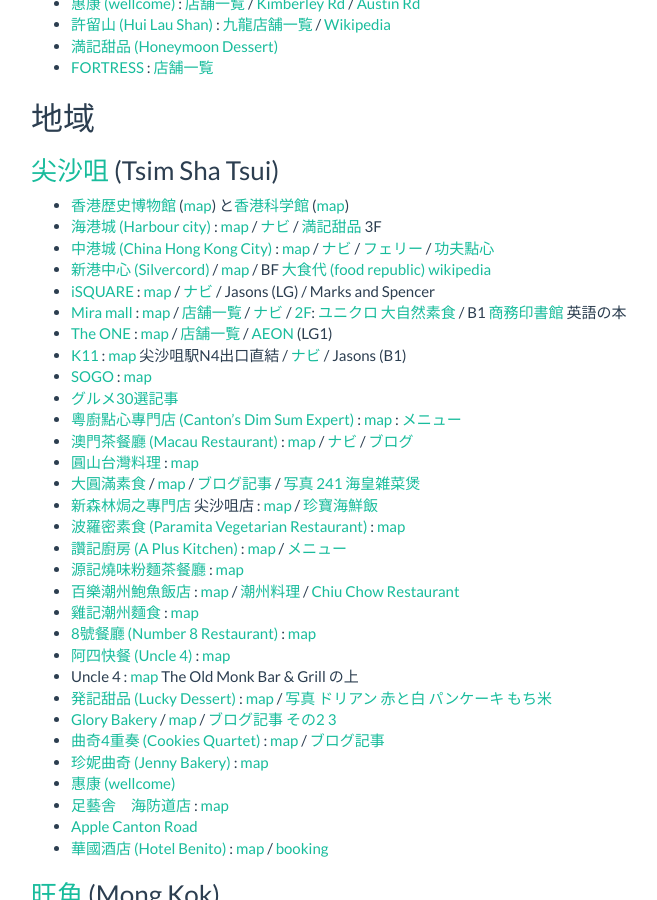
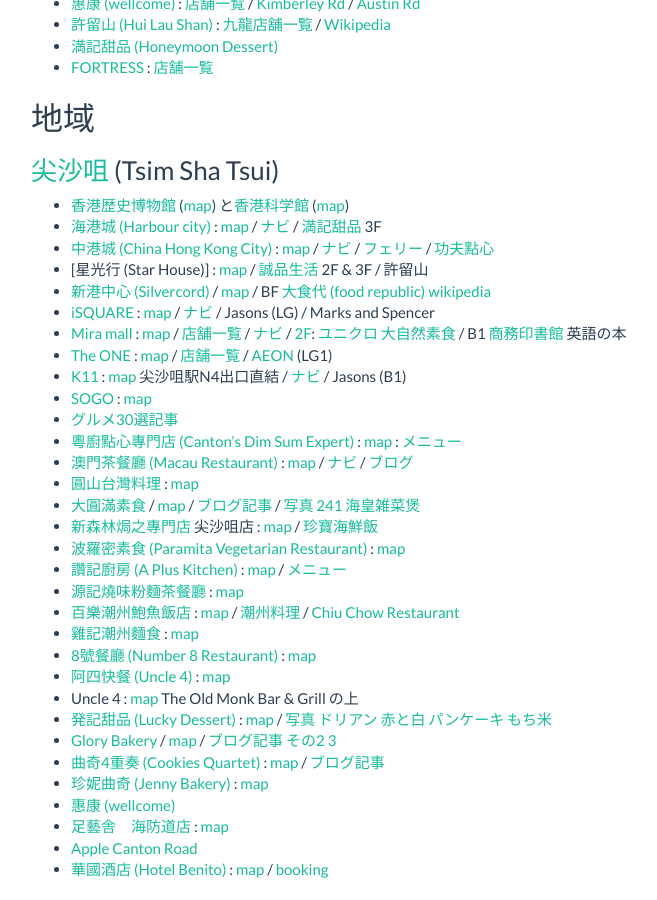
Before and after one commit to sekika/sekika.github.io, a Jekyll site: the page built from _posts/2016-09-03-HongKong.md, in a window 1280 px wide and 900 px high, scrolled down 704 px. Shown: the whole window, without its empty margins (39-696 px from the left). Built offline with Jekyll 4.4.1, drawn with Linux system fonts in a browser that asks for light colours; nearby versions of some CDN libraries; comment, search, counter and statistics services are not loaded.

Commit message:
Star house

```diff
--- a/_posts/2016-09-03-HongKong.md
+++ b/_posts/2016-09-03-HongKong.md
@@ -31,6 +31,7 @@
 * [香港歴史博物館](http://www.hongkongnavi.com/miru/24/) ([map](https://goo.gl/maps/K1f7jivBojL2)) と[香港科学館](http://www.hongkongnavi.com/miru/205/) ([map](https://goo.gl/maps/a6Sdv7wGKKD2))
 * [海港城 (Harbour city)](http://www.harbourcity.com.hk/en/) : [map](https://goo.gl/maps/CaSUT5DrL212) / [ナビ](http://www.hongkongnavi.com/shop/17/) / [満記甜品](https://goo.gl/maps/8BnWswywNVA2) 3F
 * [中港城 (China Hong Kong City)](http://www.chkc.com.hk/eng/) : [map](https://goo.gl/maps/Bw5Z1en8PY92) / [ナビ](http://www.hongkongnavi.com/shop/193/) / [フェリー](http://www.hongkongnavi.com/special/5002270) / [功夫點心](https://goo.gl/maps/k72XZLkzB4T2)
+* [星光行 (Star House)] : [map](https://goo.gl/maps/gxf636PqKAC2) / [誠品生活](https://goo.gl/maps/gf2ecJkYuM32) 2F & 3F / 許留山
 * [新港中心 (Silvercord)](http://www.silvercord.hk/eng/index.php) / [map](https://goo.gl/maps/h5hJ8Qm9XVH2) / BF [大食代 (food republic)](http://www.silvercord.hk/eng/shopping/details.php?s=32562&back=/eng/shopping/index.php) [wikipedia](https://en.wikipedia.org/wiki/Food_Republic)
 * [iSQUARE](http://www.isquare.hk/) : [map](https://goo.gl/maps/8SVbexMd8H12) / [ナビ](http://www.hongkongnavi.com/shop/278/) / Jasons (LG) / Marks and Spencer
 * [Mira mall](http://www.mira-mall.com/) : [map](https://goo.gl/maps/5aYwBJ4kb4S2) / [店舗一覧](http://www.mira-mall.com/shopping-directory/) / [ナビ](http://www.hongkongnavi.com/shop/315/) / [2F](http://www.mira-mall.com/floorplan-miramar-dining-2f/): [ユニクロ](http://www.mira-mall.com/shopping-directory/) [大自然素食](http://www.mira-mall.com/shop/gaia-veggie-shop/) / B1 [商務印書館](http://www.mira-mall.com/shop/the-commercial-press-hk-ltd/) 英語の本
```
